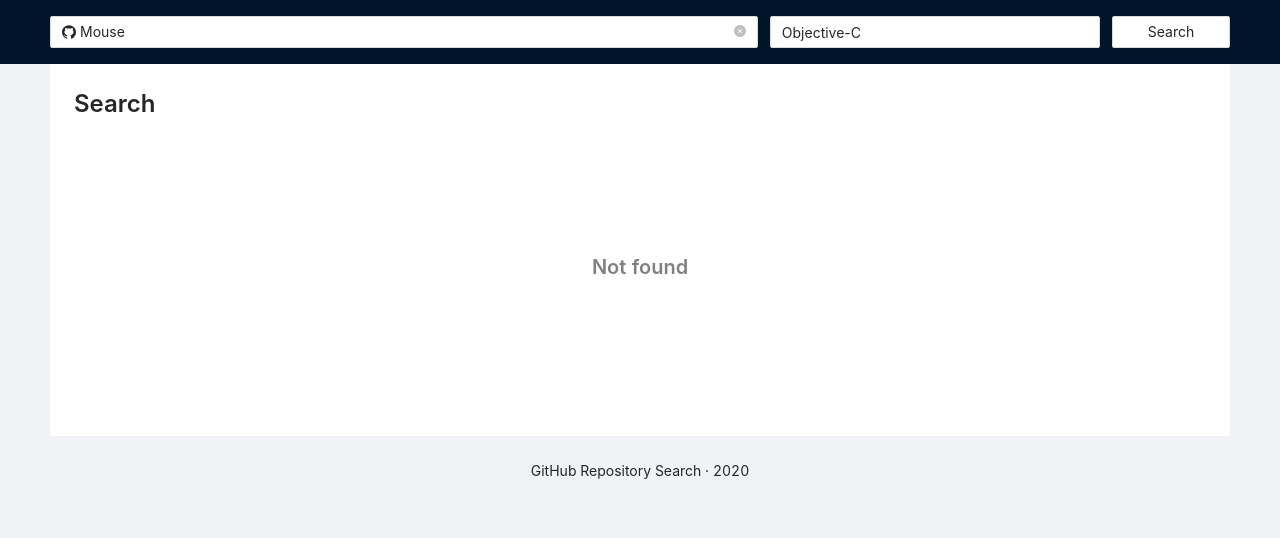
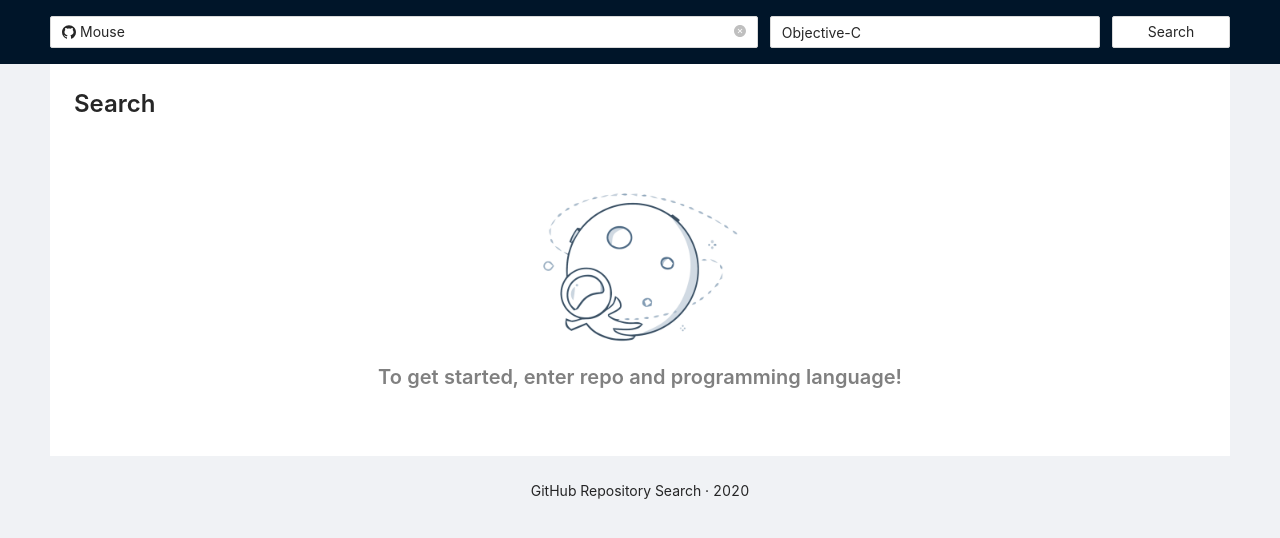
Before and after one commit to dzetsyn/search-repo, a React (Create React App) app: page / in a window 1280 px wide. Before the commit this address had no page. Shown: the top 538 px of the page. Built offline with nearby package versions, Linux system fonts and the light colour scheme.

Commit message:
added an empty pic to get started

```diff
--- a/src/App.js
+++ b/src/App.js
@@ -6,6 +6,7 @@ import { GithubOutlined } from '@ant-design/icons';
 import numeral from 'numeral';
 import RepoItem from './components/RepoItem';
 import { languages } from './config';
+
 
 const { Header, Content, Footer } = Layout;
 const { Option } = Select;
@@ -73,14 +74,18 @@ class App extends React.Component {
 
             {/* // TITLE */}
             <Title level={3}>{title}</Title>
-            <div style={{ display: 'flex', minHeight: '280px', flexDirection: 'column', justifyContent: 'center', alignItems: 'center' }}>
+            <div style={{ display: 'flex', minHeight: '300px', flexDirection: 'column', justifyContent: 'center', alignItems: 'center' }}>
 
               {/* // LOADING SPINNER */}
               {
                 isLoading ?
                   <Spin size="large" />
                   :
-                  repos.length === 0 ? <Title level={4} style={{ color: 'grey' }}>Not found</Title>
+                  repos.length === 0 ?
+                    <div style={{ alignItems: 'center', display: 'flex', flexDirection: 'column' }}>
+                      <img alt='empty list' src={process.env.PUBLIC_URL + '/empty.png'} width={200} height={200} />
+                      <Title level={4} style={{ color: 'grey' }}>To get started, enter repo and programming language!</Title>
+                    </div>
                     :
                     <div style={{ width: '100%' }}>
                       {repos.map(r => <RepoItem key={r.id} {...r} />)}
```
Also changed, not shown: public/empty.png (added).
